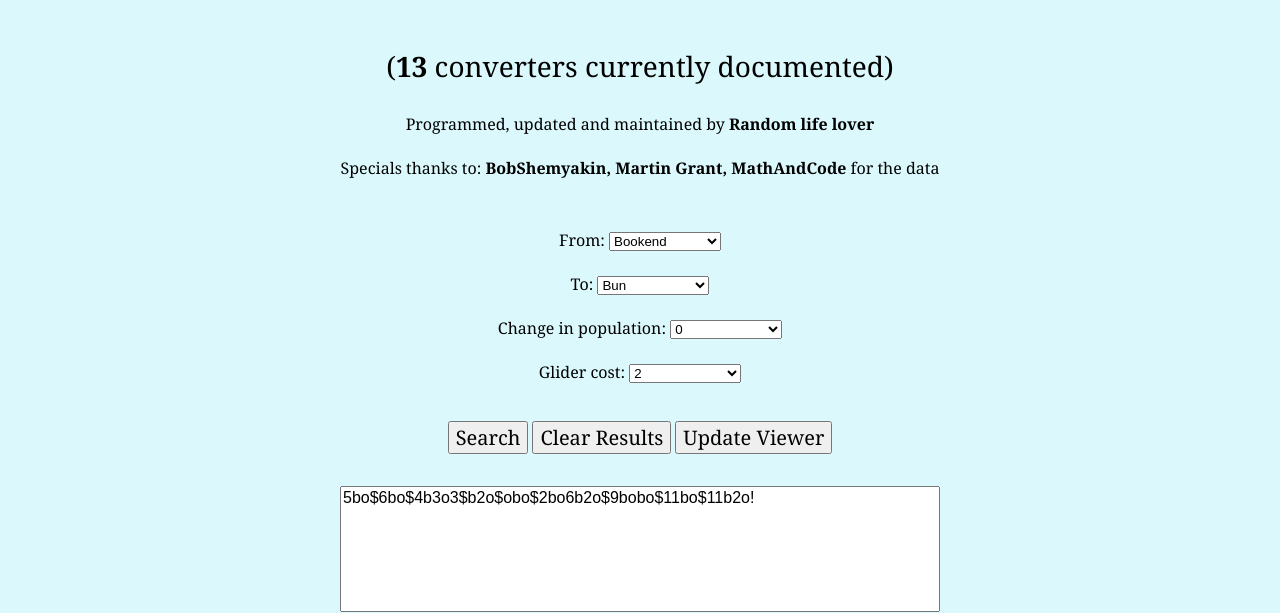
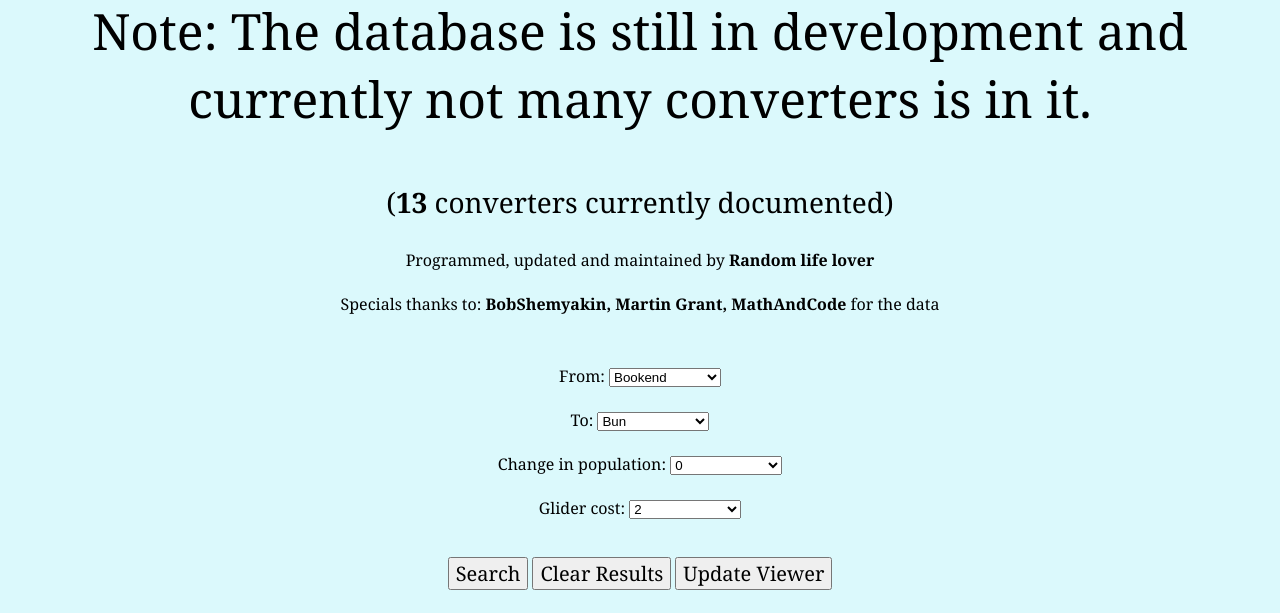
Before and after one commit to Wish-Lin/CGoL-Glider-Synthesis-Converter-Database, a plain HTML site: page index.html in a window 1280 px wide. Shown: the part 121-734 px from the top of the page. Drawn offline with Linux system fonts and the light colour scheme.

Commit message:
Add files via upload

```diff
--- a/index.html
+++ b/index.html
@@ -56,7 +56,7 @@ button{
 </head>
 <body onload="SetCounter()">
 <center>
-<p id="banner">CGoL Glider Synthesis Converter Database</p>
+<p id="banner">CGoL Glider Synthesis Converter Database<br>Note: The database is still in development and currently not many converters is in it.</p>
 <p id="counter"></p>            <!--filled in by script-->
 <p id="subtitle">Programmed, updated and maintained by <b>Random life lover</b><br><br>Specials thanks to: <b>BobShemyakin, Martin Grant, MathAndCode</b> for the data</p><br>
 <p id="input-descriptions">From:
```
